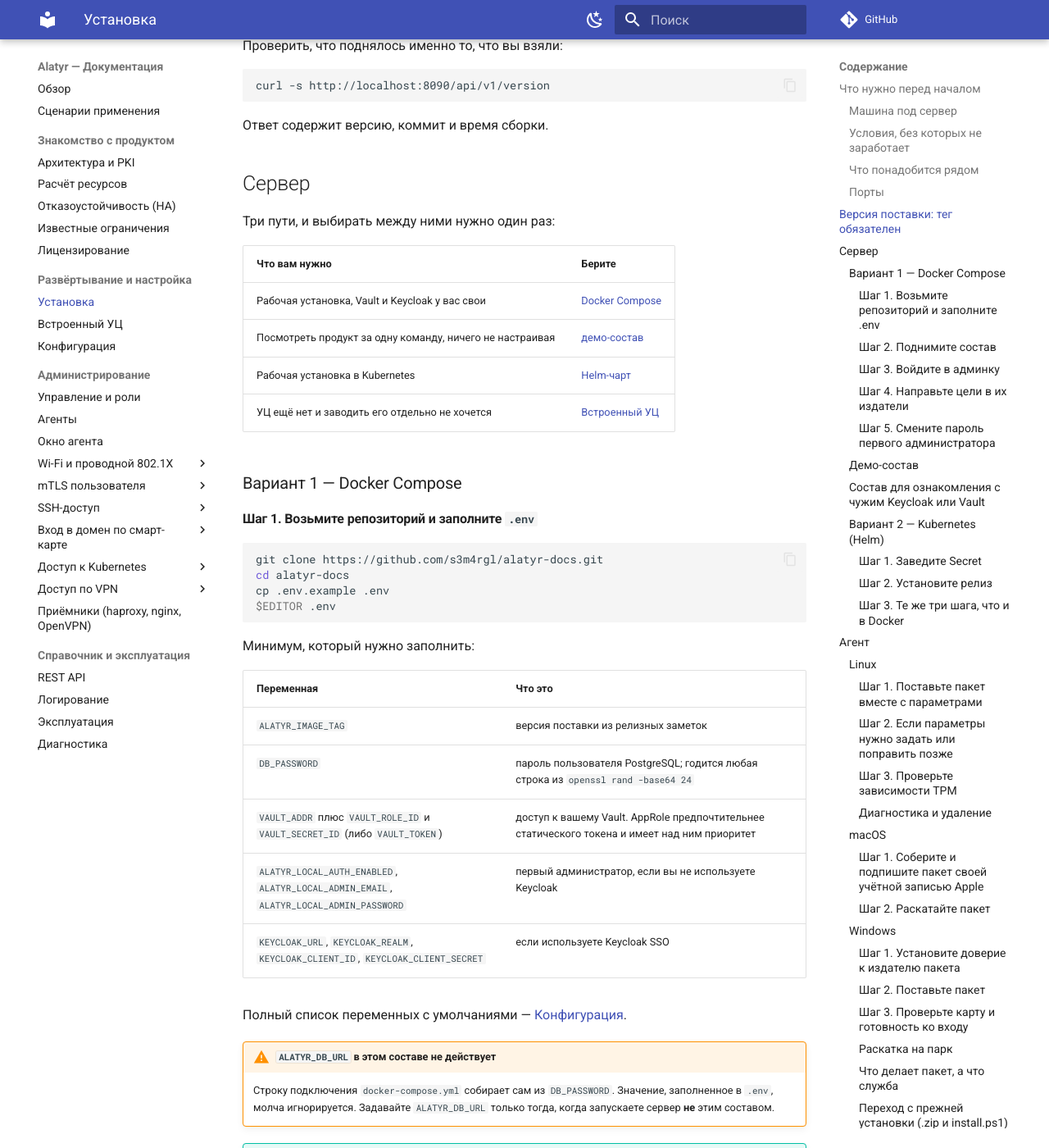
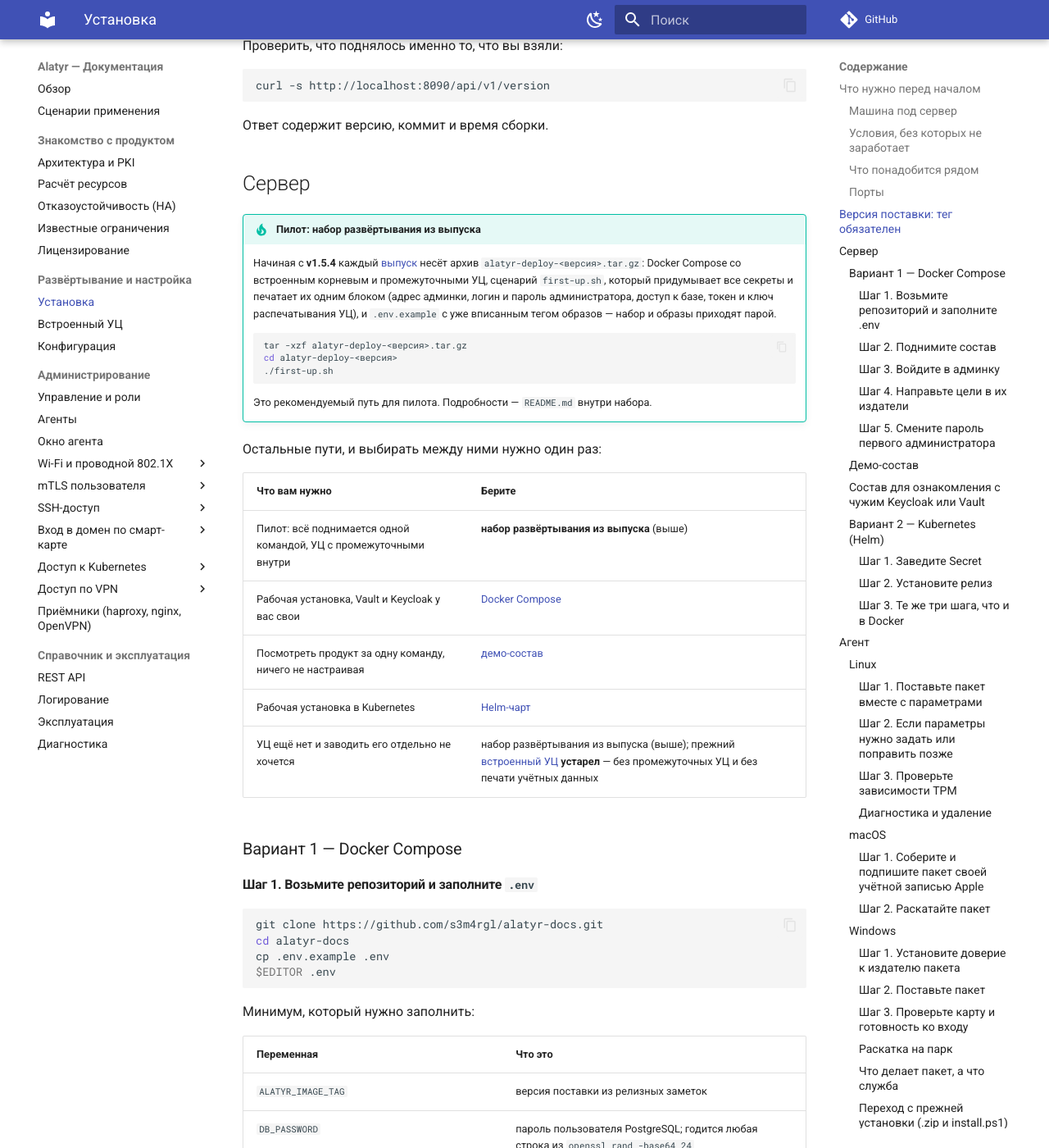
Before and after one commit to s3m4rgl/alatyr-docs, an MkDocs documentation site: the page built from docs/installation.md, in a window 1280 px wide and 1400 px high, scrolled down 2893 px. Shown: the whole window at 82% size. Built offline with MkDocs 1.6.1 and Material for MkDocs 9.7.7, drawn with Linux system fonts in a browser that asks for light colours; comment, search, counter and statistics services are not loaded.

Commit message:
docs: набор развёртывания из выпуска — основной путь пилота; selfhosted помечен устаревшим (#1067)
Co-Authored-By: Claude Opus 5.5 (1M context) <noreply@anthropic.com>

````diff
--- a/docker-compose.selfhosted.yml
+++ b/docker-compose.selfhosted.yml
@@ -1,3 +1,9 @@
+# УСТАРЕЛ (GitLab dexion #1067, 2026-09-23). Для новых установок берите набор
+# развёртывания из выпуска — `alatyr-deploy-<версия>.tar.gz` в
+# https://github.com/s3m4rgl/alatyr-docs/releases (с v1.5.4): там корневой и
+# промежуточные УЦ, `first-up.sh` печатает учётные данные, тег образов вписан.
+# Этот файл оставлен для уже развёрнутых установок.
+#
 # Самостоятельная поставка Alatyr со ВСТРОЕННЫМ удостоверяющим центром
 # (GitLab dexion #784).
 #
--- a/docs/installation.md
+++ b/docs/installation.md
@@ -97,14 +97,31 @@ curl -s http://localhost:8090/api/v1/version
 
 ## Сервер
 
-Три пути, и выбирать между ними нужно один раз:
+!!! tip "Пилот: набор развёртывания из выпуска"
+    Начиная с **v1.5.4** каждый [выпуск](https://github.com/s3m4rgl/alatyr-docs/releases)
+    несёт архив `alatyr-deploy-<версия>.tar.gz`: Docker Compose со встроенным
+    корневым и промежуточными УЦ, сценарий `first-up.sh`, который придумывает
+    все секреты и печатает их одним блоком (адрес админки, логин и пароль
+    администратора, доступ к базе, токен и ключ распечатывания УЦ), и
+    `.env.example` с уже вписанным тегом образов — набор и образы приходят парой.
+
+    ```bash
+    tar -xzf alatyr-deploy-<версия>.tar.gz
+    cd alatyr-deploy-<версия>
+    ./first-up.sh
+    ```
+
+    Это рекомендуемый путь для пилота. Подробности — `README.md` внутри набора.
+
+Остальные пути, и выбирать между ними нужно один раз:
 
 | Что вам нужно | Берите |
 |---|---|
+| Пилот: всё поднимается одной командой, УЦ с промежуточными внутри | **набор развёртывания из выпуска** (выше) |
 | Рабочая установка, Vault и Keycloak у вас свои | [Docker Compose](#вариант-1--docker-compose) |
 | Посмотреть продукт за одну команду, ничего не настраивая | [демо-состав](#демо-состав) |
 | Рабочая установка в Kubernetes | [Helm-чарт](#вариант-2--kubernetes-helm) |
-| УЦ ещё нет и заводить его отдельно не хочется | [Встроенный УЦ](selfhosted-ca.md) |
+| УЦ ещё нет и заводить его отдельно не хочется | набор развёртывания из выпуска (выше); прежний [встроенный УЦ](selfhosted-ca.md) **устарел** — без промежуточных УЦ и без печати учётных данных |
 
 ### Вариант 1 — Docker Compose
 
````
Also changed, not shown: README.md (+2 -1 lines).
